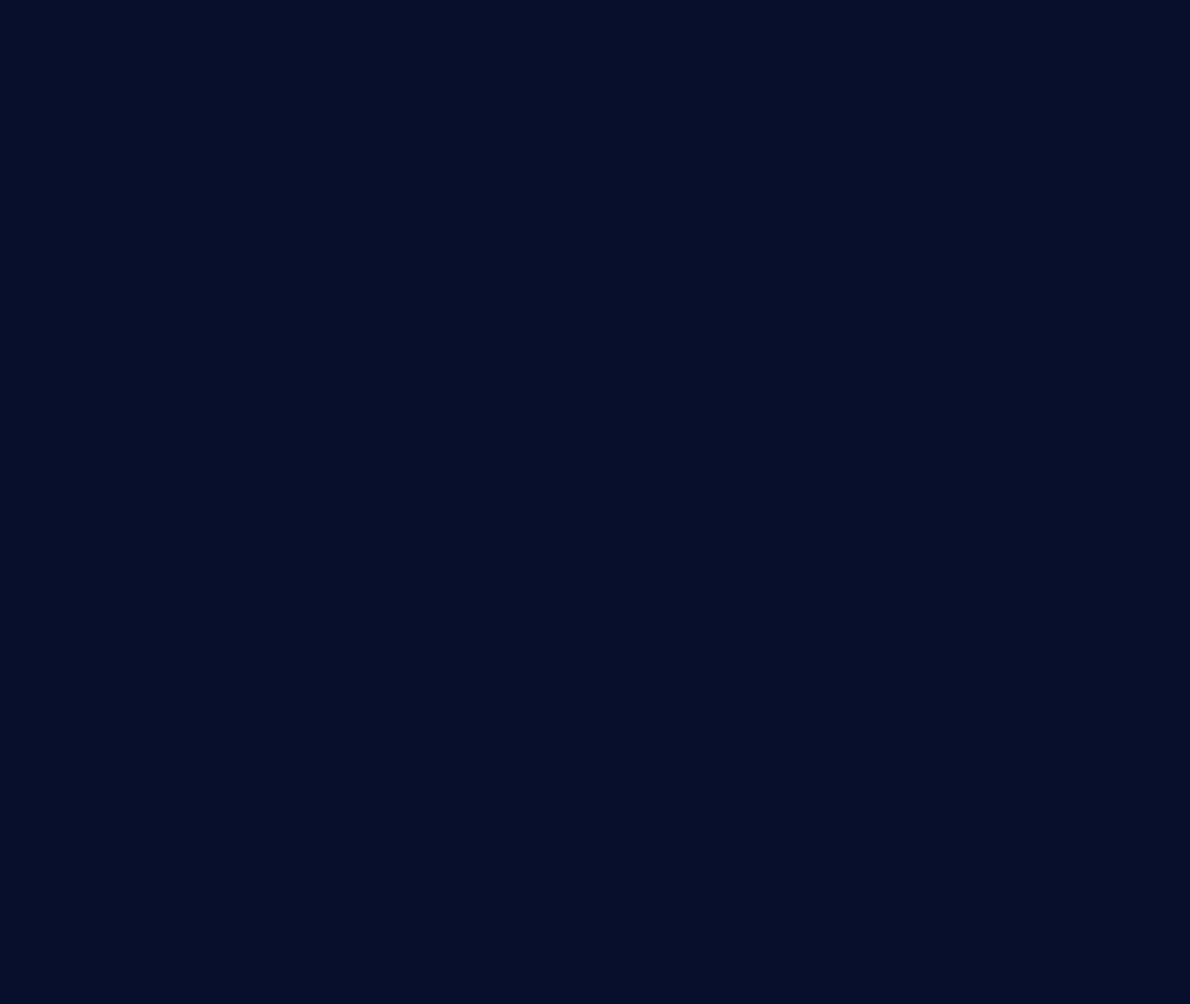
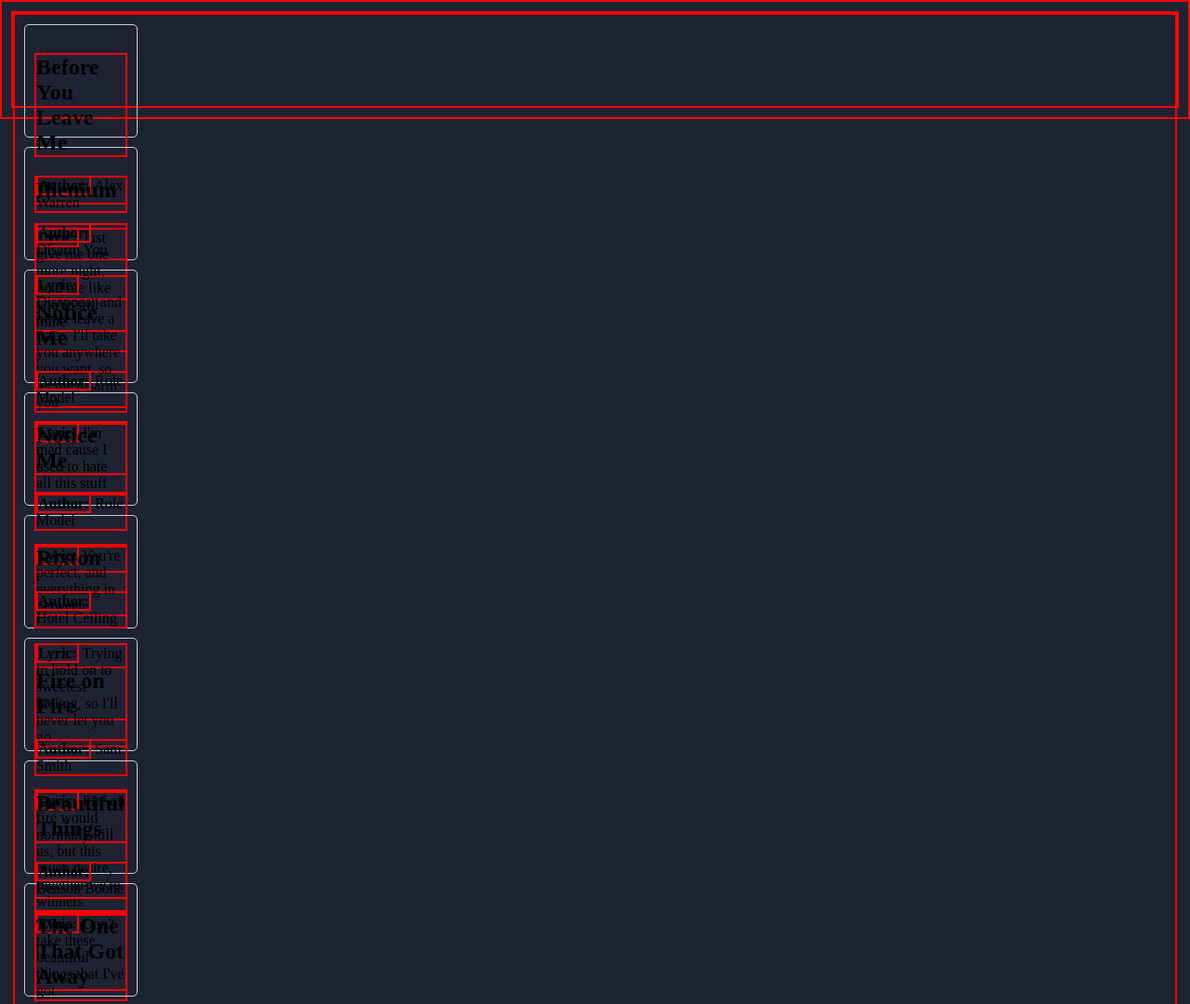
Before and after one commit to rcovitz/songs, a plain HTML site: page index.html in a window 1280 px wide. Shown: the top 1080 px of the page at 93% size. Before the commit the page ends 800 px from the top, so only its background shows below. Drawn offline with Linux system fonts and the light colour scheme.

Commit message:
Changed some formatting and added some basic js

```diff
--- a/index.html
+++ b/index.html
@@ -3,13 +3,13 @@
 <head>
     <link rel="shortcut icon" href="/images/favicon.ico" type="image/x-icon">
     <script src="website/scripts/index.js"></script>
-    <link rel="stylesheet" href="/website/style/style.css">
+    <link rel="stylesheet" href="website/style/style.css">
     <meta charset="UTF-8">
     <title>Song Lyrics</title>
 </head>
 
 <body>
-    <div class="background"></div>
-
+    <div id="card-container"></div>
+    <script src="website/scripts/cards.js"></script>
 </body>
 </html>
--- /dev/null
+++ b/website/scripts/cards.js
@@ -0,0 +1,17 @@
+fetch('lyric-data/song_lyrics.json')
+    .then(response => response.json())
+    .then(data => {
+        const cardContainer = document.getElementById('card-container');
+        data.forEach(item => {
+            const key = Object.keys(item)[0];
+            const song = item[key];
+            const cardElement = document.createElement('div');
+            cardElement.classList.add('card');
+            cardElement.innerHTML = `
+                <h2>${song["Name of the Song"]}</h2>
+                <p><strong>Author:</strong> ${song["Author"]}</p>
+                <p><strong>Lyric:</strong> ${song["Lyric (no period)"]}</p>
+            `;
+            cardContainer.appendChild(cardElement);
+        });
+    });
--- a/website/style/style.css
+++ b/website/style/style.css
@@ -1,10 +1,26 @@
 * {
-    margin: 0;
-    background-color: #070f2c;
+    border: 2px red solid;
 }
 
-.background {
-    width: 100vw;
-    height: 100vh;
+:root {
+    margin: 0;
     display: flex;
 }
+
+body {
+    margin: 10px;
+    display: flex;
+    flex-direction: column;
+    height: 100px;
+    flex: 1;
+    background-color: hsl(226, 26%, 16%);
+}
+
+.card {
+    border: 1px solid #ccc;
+    border-radius: 5px;
+    padding: 10px;
+    margin: 10px;
+    height: 100px;
+    aspect-ratio: 1;
+}
```
